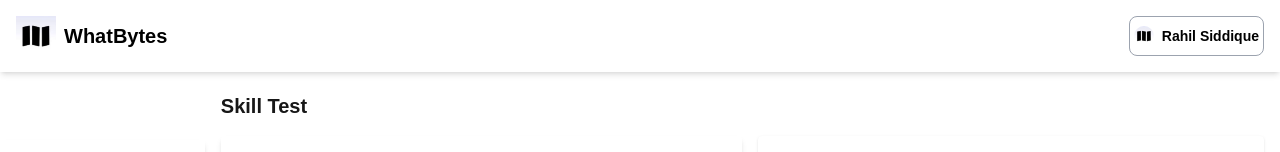
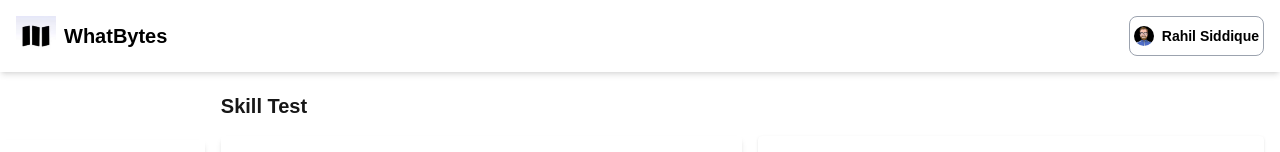
Before and after one commit to owolabijunior12/whatbytes, a Next.js app: page / in a window 1280 px wide. Shown: the top 152 px of the page. Built offline with nearby package versions, Linux system fonts and the light colour scheme.

Commit message:
Update header.tsx

```diff
--- a/components/header.tsx
+++ b/components/header.tsx
@@ -16,7 +16,7 @@ const Header: React.FC = () => {
         </div>
         <div className='flex rounded-lg gap-2 border m-0 p-0 px-1  border-gray-400  items-center'>
             <Image
-                src={'/logo.jpeg'}
+                src={'/IMG-20250113-WA0002.jpg'}
                 width={20}
                 height={20}
                 className='rou rounded-full'
```
